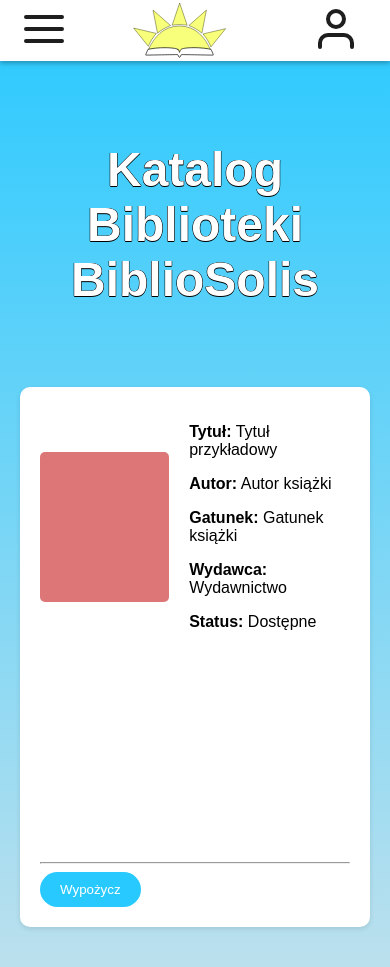
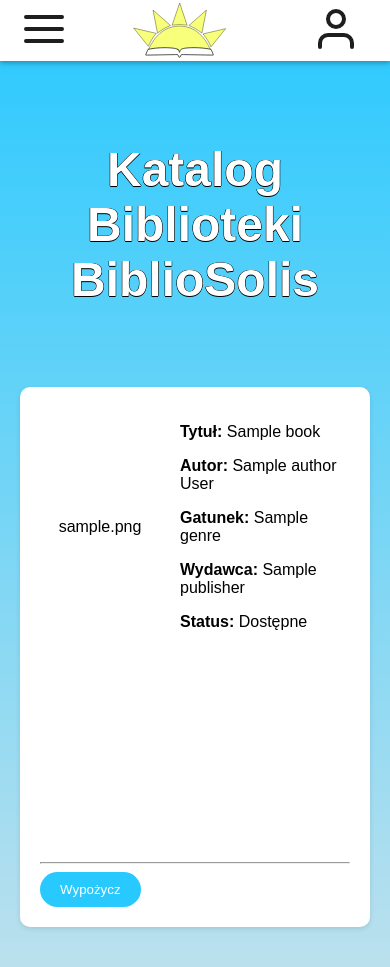
Before and after one commit to PatMag9/Biblioteka, a PHP site: the page made by public/views/book.php in a window 390 px wide. Run offline with PHP 8.4, Linux system fonts and the light colour scheme; the template is opened without the code that fills it: most values are stand-ins (such as "Sample title", 1, 10 or a date in 2020).

Commit message:
Dodano przekierowanie do szczegółów książki
-Będąc na stronie głównej, po kliknięciu w tytuł lub okładkę książki zostaniemy przeniesieni na stronę ze szczegółami książki.
-Dodano przejście ze strony szczegółów książki na stronę główną, poprzez pasek nawigacyjny z opcjami "Nowości", "Alfabetycznie" itd.. Po wybraniu opcji zostaniemy przeniesieni na stronę główną, książki będą posortowane według wybranej opcji. Funkcjonalność działa również na widoku mobilnym.
-Wiele funkcjonalności działających na stronie głównej zostało zaimplementowanych również na stronie szczegółów książki (np. otwieranie popupów)

```diff
--- a/Routing.php
+++ b/Routing.php
@@ -15,7 +15,9 @@ class Routing {
     }
 
     public static function run($url) {
-        $action = explode("/",$url)[0];
+        $urlParts = explode("/",$url);
+        $action = $urlParts[0];
+        $id = $urlParts[1] ?? '';
 
         if(!array_key_exists($action,self::$routes)) {
             die("wrong url!");
@@ -25,6 +27,6 @@ class Routing {
         $object = new $controller;
         $action = $action ?: 'index';
 
-        $object->$action();
+        $object->$action($id);
     }
 }
--- a/index.php
+++ b/index.php
@@ -9,7 +9,7 @@ Routing::get('','DefaultController');
 Routing::get('home','DefaultController');
 Routing::get('register','SecurityController');
 Routing::get('main','BookController');
-Routing::get('book','DefaultController');
+Routing::get('book','BookController');
 Routing::post('login','SecurityController');
 Routing::post('addBook','BookController');
 Routing::post('search','BookController');
--- a/public/css/style.css
+++ b/public/css/style.css
@@ -203,6 +203,10 @@ nav ul {
     background: #333;
     margin: 0;
 }
+nav ul a{
+    text-decoration: none;
+    color: inherit;
+}
 .nav-element{
     margin: 0 10px;
     text-indent: 1.2em;
@@ -291,13 +295,21 @@ nav ul {
     align-items: center;
     justify-content: center;
 }
-
+.book-cover a{
+    height: 100%;
+}
 .book-cover img{
     height: 100%;
 }
 
 .book-details {
     flex-grow: 1;
+}
+
+.book-details a{
+    text-decoration: none;
+    color: inherit;
+    font-weight: bold;
 }
 
 .borrow-button {
@@ -361,6 +373,10 @@ nav ul {
 .mobile-nav ul li:hover{
     background-color: #0eabdf;
     cursor: pointer;
+}
+.mobile-nav ul a{
+    text-decoration: none;
+    color: inherit;
 }
 .search-component {
     margin: 5px 0;
--- a/public/js/script.js
+++ b/public/js/script.js
@@ -1,19 +1,17 @@
 //alert("asd")
-//opcje otwierania/zamykania popupu książek
+//opcje otwierania/zamykania okna dodawania książek
 const bookAddOpen = document.getElementById("book-add-open");
 const bookAddClose = document.getElementById("book-add-close");
 const bookCancelButton = document.getElementById("book-cancel-button");
 
-//przyciski otwierania pozostałych popupów
+//przyciski otwierania popupów
 const user_button = document.getElementById("user-button");
 const menu_button = document.getElementById("menu-button");
 const mobile_menu_button = document.getElementById("mobile_menu_button");
-const search_button = document.getElementById("search-pair");
 
-//popupy
+//popupy i okno dodawnia książek
 const user_popup = document.querySelector(".user-popup");
 const mobile_menu = document.querySelector(".mobile-nav");
-const search_popup = document.querySelector(".search-popup");
 const book_add_view = document.querySelector(".book-add-view");
 
 //rozwijane menu do wybierania autorów
@@ -22,17 +20,16 @@ const authorsDropdownList = document.querySelector('.authors-dropdown-list');
 const authorsSearchInput = document.getElementById('authors-search-input');
 const selectedAuthors = document.getElementById('authors-dropdown-selected');
 
-//nasłuchiwanie czy została wybrana opcja odpowiadająca za otwieranie/zamykanie popupu dodawania książek
+//nasłuchiwanie czy została wybrana opcja odpowiadająca za otwieranie/zamykanie okna dodawania książek
 bookAddOpen.addEventListener("click", open_book_add_view);
 bookAddClose.addEventListener("click", close_book_add_view);
 bookCancelButton.addEventListener("click", close_book_add_view);
 
-//nasłuchiwanie czy została wybrany przycisk otwierania pozostałych popupów
+//nasłuchiwanie czy została wybrany przycisk otwierania popupów
 user_button.addEventListener("click", open_user_popup);
 menu_button.addEventListener("click", open_mobile_menu);
-search_button.addEventListener("click", open_search_popup);
 
-//logika otwierania/zamykania popupu dodawania ksiażek
+//logika otwierania/zamykania okna dodawania ksiażek
 function open_book_add_view() {
     book_add_view.style.display = "flex";
 }
@@ -40,18 +37,15 @@ function close_book_add_view() {
     book_add_view.style.removeProperty("display");
 }
 
-//logika otwierania pozostałych popupów
+//logika otwierania popupów
 function open_user_popup(){
     user_popup.style.display = "block";
 }
 function open_mobile_menu(){
     mobile_menu.style.display = "block";
 }
-function open_search_popup(){
-    search_popup.style.display = "block";
-}
 
-//zamykanie pozostałych popupów, kiedy klikniemy po za ich pole
+//zamykanie popupów i rozwijanej listy autorów, kiedy klikniemy po za ich pole
 document.addEventListener("click", e=>{
     //console.log(e.target);
     if (!user_popup.contains(e.target) && !user_button.contains(e.target) && !book_add_view.contains(e.target)){
@@ -59,9 +53,6 @@ document.addEventListener("click", e=>{
     }
     if (!mobile_menu.contains(e.target) && !menu_button.contains(e.target) || e.target==mobile_menu_button) {
         mobile_menu.style.removeProperty("display");
-    }
-    if (!search_popup.contains(e.target) && !search_button.contains(e.target)) {
-        search_popup.style.removeProperty("display");
     }
     if(!authorsDropdownList.contains(e.target) && !authorsDropdownHeader.contains(e.target)){
         authorsDropdownList.style.removeProperty("display");
--- a/public/views/book.php
+++ b/public/views/book.php
@@ -2,53 +2,89 @@
 <html>
 
 <head>
-    <link rel="stylesheet" type="text/css" href="public/css/style.css" />
-    <script type="text/javascript" src="public/js/script.js" defer></script>
+    <link rel="stylesheet" type="text/css" href="../public/css/style.css" />
+    <script type="text/javascript" src="../public/js/script.js" defer></script>
     <title>BiblioSolis</title>
     <meta charset="UTF-8">
 </head>
 
 <body>
-    <header>
-        <div class="menu">
-            <img src="public/img/menu.svg">
-            <div class="mobile-nav">
-                <img src="public/img/menu.svg">
-                <ul>
-                    <li>Nowości</li>
-                    <li>Popularne</li>
-                    <li>Alfabetycznie</li>
-                    <li>Wydawnictwo</li>
-                    <li>Gatunki</li>
-                    <div class="search-component">
-                        <div class="search-pair">
-                            <div class="search-text">Wyszukaj</div>
-                            <button class="button-decoration"><img src="public/img/search.svg"></button>
+    <div class="book-add-view" id="book-add-view">
+    <div class="book-add-popup">
+        <div class="book-add-header">
+            <div>Dodaj książkę</div>
+            <div class="book-add-close" id="book-add-close">x</div>
         </div>
-                        <div class="search-popup">
-                            <div class="search-pair">
-                                <input type="search-input" placeholder="Wyszukaj...">
-                                <button class="search-button-mobile"><img src="public/img/search.svg"></button>
+        <div class="book-add-main">
+            <?php
+            if(isset($messages)) {
+                foreach($messages as $message) {
+                    echo $message;
+                }
+            } ?>
+            <form action="addBook" method="POST" ENCTYPE="multipart/form-data">
+                <input name="title" type="text" placeholder="Tytuł" class="book-add-component">
+                <div class="authors-dropdown">
+                    <div class="authors-dropdown-header">
+                        <span id="authors-dropdown-selected">Dodaj autora</span>
+                    </div>
+                    <div class="authors-dropdown-list">
+                        <div class="authors-dropdown-search">
+                            <input type="text" id="authors-search-input" placeholder="Szukaj...">
+                        </div>
+                        <?php foreach($authors as $author): ?>
+                            <label>
+                                <input id="<?= $author->getName()." ".$author->getSurname() ?>" type="checkbox" name="author[]" value="<?= $author->getID() ?>">
+                                <?= $author->getName()." ".$author->getSurname() ?>
+                            </label>
+                        <?php endforeach; ?>
+                    </div>
+                </div>
+                </select>
+                <select name="genre" class="book-add-component">
+                    <?php foreach($genres as $genre): ?>
+                        <option value="<?= $genre->getID() ?>"><?= $genre->getGenreName() ?></option>
+                    <?php endforeach; ?>
+                </select>
+                <select name="publisher" class="book-add-component">
+                    <?php foreach($publishers as $publisher): ?>
+                        <option value="<?= $publisher->getID() ?>"><?= $publisher->getPublisherName() ?></option>
+                    <?php endforeach; ?>
+                </select>
+                <input name="cover" type="file" placeholder="Okładka" class="book-add-component">
+                <div class="book-add-buttons">
+                    <button type="submit" class="book-add-button">Dodaj</button>
+                    <div class="book-add-button" id="book-cancel-button">Anuluj</div>
+                </div>
+            </form>
         </div>
     </div>
 </div>
+    <header>
+        <div class="menu">
+            <img src="../public/img/menu.svg" class="menu-button" id="menu-button">
+            <div class="mobile-nav">
+                <img src="../public/img/menu.svg" class="menu-button" id="mobile_menu_button">
+                <ul>
+                    <a href="../main/new"><li>Nowości</li></a>
+                    <a href=""><li>Popularne</li></a>
+                    <a href="../main/alphabetical"><li>Alfabetycznie</li></a>
+                    <a href="../main/publisher"><li>Wydawnictwo</li></a>
+                    <a href="../main/genre"><li>Gatunki</li></a>
                 </ul>
             </div>
         </div>
         <div class="header-logo">
-            <img src="public/img/logo_outline.svg">
+            <img src="../public/img/logo_outline.svg">
             <div class="banner">BiblioSolis</div>
         </div>
         <div class="right-side">
-            <input type="search-input" placeholder="Wyszukaj...">
-            <button class="search-button"><img src="public/img/search.svg"></button>
             <div class="user-component">
-                <button><img src="public/img/user.svg"></button>
+                <button id="user-button"><img src="../public/img/user.svg"></button>
                 <div class="user-popup">
                     <ul>
-                        <li>Logout</li>
-                        <li>option 2</li>
-                        <li>option 3</li>
+                        <li>Wyloguj</li>
+                        <li id="book-add-open">Dodaj książkę</li>
                     </ul>
                 </div>
             </div>
@@ -59,6 +95,7 @@
         <h2>Katalog Biblioteki BiblioSolis</h2>
         <nav>
             <ul>
+                <a href="../main/new">
                     <div class="nav-element">
                         <div class="nav-text">
                             Nowości
@@ -67,6 +104,8 @@
 
                         </div>
                     </div>
+                </a>
+                <a href="">
                     <div class="nav-element">
                         <div class="nav-text">
                             Popularne
@@ -75,6 +114,8 @@
 
                         </div>
                     </div>
+                </a>
+                <a href="../main/alphabetical">
                     <div class="nav-element">
                         <div class="nav-text">
                             Alfabetycznie
@@ -83,6 +124,8 @@
 
                         </div>
                     </div>
+                </a>
+                <a href="../main/publisher">
                     <div class="nav-element">
                         <div class="nav-text">
                             Wydawnictwo
@@ -91,6 +134,8 @@
 
                         </div>
                     </div>
+                </a>
+                <a href="../main/genre">
                     <div class="nav-element">
                         <div class="nav-text">
                             Gatunki
@@ -99,17 +144,23 @@
 
                         </div>
                     </div>
+                </a>
             </ul>
         </nav>
         <section class="book-list">
+            <?php if (isset($book)): ?>
             <div class="book-page">
                 <div class="book-info">
-                    <div class="book-cover" style="background-color: #d77;"></div>
+                    <div class="book-cover"><?= $book->getCover() ?></div>
                     <div class="book-details">
-                        <p><strong>Tytuł:</strong> Tytuł przykładowy</p>
-                        <p><strong>Autor:</strong> Autor książki</p>
-                        <p><strong>Gatunek:</strong> Gatunek książki</p>
-                        <p><strong>Wydawca:</strong> Wydawnictwo</p>
+                        <p><strong>Tytuł:</strong> <?= $book->getTitle() ?></p>
+                        <p><strong>Autor:</strong>
+                            <?php foreach($book->getAuthors() as $author): ?>
+                                <?= $author->getName()." ".$author->getSurname()."&nbsp&nbsp&nbsp&nbsp" ?>
+                            <?php endforeach; ?>
+                        </p>
+                        <p><strong>Gatunek:</strong> <?= $book->getGenre() ?></p>
+                        <p><strong>Wydawca:</strong> <?= $book->getPublisher() ?></p>
                         <p><strong>Status:</strong> Dostępne</p>
                     </div>
                 </div>
@@ -118,6 +169,7 @@
                     <button class="borrow-button">Wypożycz</button>
                 </div>
             </div>
+            <?php endif; ?>
         </section>
     </main>
 </body>
--- a/src/controllers/DefaultController.php
+++ b/src/controllers/DefaultController.php
@@ -14,8 +14,4 @@ class DefaultController extends AppController {
     public function register() {
         $this->render('register');
     }
-
-    public function book() {
-        $this->render('book');
-    }
 }
--- a/src/controllers/SecurityController.php
+++ b/src/controllers/SecurityController.php
@@ -32,7 +32,7 @@ class SecurityController extends AppController
         }
 
         //return $this->render('main');
-        header("Location: http://localhost:8080/main");
+        header("Location: http://localhost:8080/main/");
         die();
     }
     public function register()
@@ -56,7 +56,7 @@ class SecurityController extends AppController
         $this->userRepository->addUser($user);
 
         //return $this->render('login', ['messages' => ['You\'ve been succesfully registrated!']]);
-        header("Location: http://localhost:8080/main");
+        header("Location: http://localhost:8080/main/");
         die();
     }
 }
```
Also changed, not shown: public/js/search.js (+17 -1 lines), public/views/main.php (+18 -15 lines), src/controllers/BookController.php (+17 -2 lines), src/models/Book.php (+7 -1 lines), src/repository/BookRepository.php (+23 -8 lines). Lines whose indentation alone changed are shown as unchanged.
